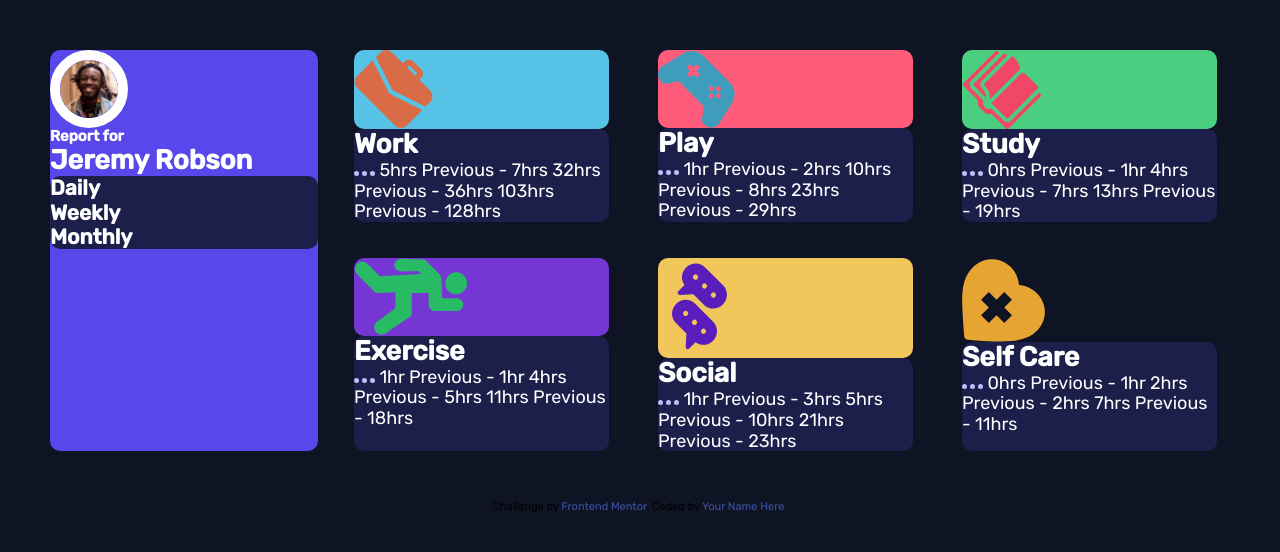
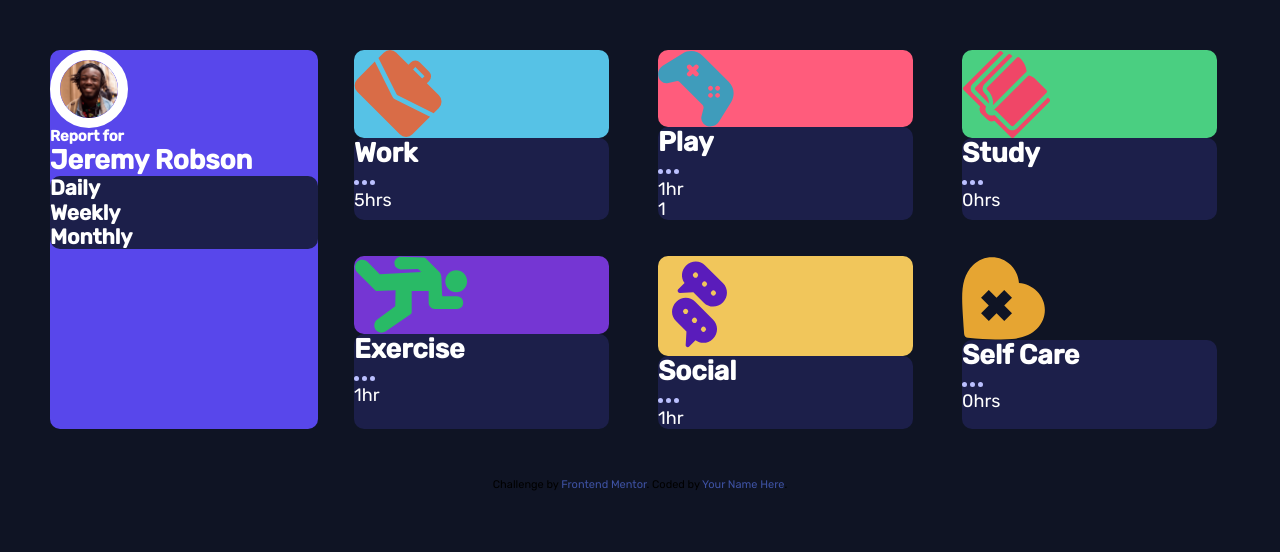
Before and after one commit to evancp87/Time-Tracking-Dashboard, a website: page index.html in a window 1280 px wide. Drawn offline with Linux system fonts and the light colour scheme.

Commit message:
tweaks to markup

```diff
--- a/index.html
+++ b/index.html
@@ -31,6 +31,8 @@
     <section class='dashboard-grid'>
 
       <article class="user-card">
+        <div class="profile-grid-wrapper">
+
           <div class='user-profile'>
             <img src='/images/image-jeremy.png' alt='user-icon' class='user-img'>
             <h2 class='user-name'>
@@ -39,15 +41,22 @@
               Jeremy Robson
             </h2>
           </div>
+        </div>
         <div class='periods'>
+          <div class="periods-grid-wrapper">
+            <div class="periods-flex-container">
+
 
               <h3 id='daily'>Daily</h3>
               <h3 id='weekly'>Weekly</h3>
               <h3 id='monthly'>Monthly </h3>
             </div>
+          </div>
+        </div>
         </article>
 
       <article class="card-grid">
+
         <div class='activity-icon'>
           <img src="/images/icon-work.svg" alt='work icon'>
         </div>
@@ -56,17 +65,17 @@
           <h2>Work</h2>
           <img src="/images/icon-ellipsis.svg" alt='ellipses'>
 
-          5hrs
+          <p>5hrs</p>
           <!-- daily -->
-          Previous - 7hrs
+          <!-- Previous - 7hrs -->
           <!-- daily -->
-          32hrs
+          <!-- 32hrs -->
           <!-- weekly -->
-          Previous - 36hrs
+          <!-- Previous - 36hrs -->
           <!-- weekly -->
-          103hrs
+          <!-- 103hrs -->
           <!-- monthly -->
-          Previous - 128hrs
+          <!-- Previous - 128hrs -->
           <!-- monthly -->
         </div>
 
@@ -84,17 +93,17 @@
           <h2>Play</h2>
           <img src="/images/icon-ellipsis.svg" alt='ellipses'>
 
-          1hr
+          <p>1hr</p>1
           <!-- daily -->
-          Previous - 2hrs
+          <!-- Previous - 2hrs -->
           <!-- daily -->
-          10hrs
+          <!-- 10hrs -->
           <!-- weekly -->
-          Previous - 8hrs
+          <!-- Previous - 8hrs -->
           <!-- weekly -->
-          23hrs
+          <!-- 23hrs -->
           <!-- monthly -->
-          Previous - 29hrs
+          <!-- Previous - 29hrs -->
           <!-- monthly -->
         </div>
 
@@ -111,17 +120,17 @@
           <h2>Study</h2>
           <img src="/images/icon-ellipsis.svg" alt='ellipses'>
 
-          0hrs
+         <p>0hrs</p>
           <!-- daily -->
-          Previous - 1hr
+          <!-- Previous - 1hr -->
           <!-- daily -->
-          4hrs
+          <!-- 4hrs -->
           <!-- weekly -->
-          Previous - 7hrs
+          <!-- Previous - 7hrs -->
           <!-- weekly -->
-          13hrs
+          <!-- 13hrs -->
           <!-- monthly -->
-          Previous - 19hrs
+          <!-- Previous - 19hrs -->
           <!-- monthly -->
         </div>
       </article>
@@ -132,22 +141,24 @@
 
         </div>
         <div class='activity'>
+<div class="flex-container">
 
   <h2>Exercise</h2>
   <img src="/images/icon-ellipsis.svg" alt='ellipses'>
 
-          1hr
+  <p>1hr</p>
   <!-- daily -->
-          Previous - 1hr
+  <!-- Previous - 1hr -->
   <!-- daily -->
-          4hrs
+  <!-- 4hrs -->
   <!-- weekly -->
-          Previous - 5hrs
+  <!-- Previous - 5hrs -->
   <!-- weekly -->
-          11hrs
+  <!-- 11hrs -->
   <!-- monthly -->
-          Previous - 18hrs
+  <!-- Previous - 18hrs -->
   <!-- monthly -->
+</div>
         </div>
       </article>
 
@@ -161,17 +172,17 @@
           <h2>Social</h2>
           <img src="/images/icon-ellipsis.svg" alt='ellipses'>
 
-          1hr
+         <p>1hr</p>
           <!-- daily -->
-          Previous - 3hrs
+          <!-- Previous - 3hrs -->
           <!-- daily -->
-          5hrs
+          <!-- 5hrs -->
           <!-- weekly -->
-          Previous - 10hrs
+          <!-- Previous - 10hrs -->
           <!-- weekly -->
-          21hrs
+          <!-- 21hrs -->
           <!-- monthly -->
-          Previous - 23hrs
+          <!-- Previous - 23hrs -->
           <!-- monthly -->
         </div>
       </article>
@@ -185,17 +196,17 @@
 
           <h2>Self Care</h2>
           <img src="/images/icon-ellipsis.svg" alt='ellipses'>
-          0hrs
+          <p>0hrs</p>
           <!-- daily -->
-          Previous - 1hr
+          <!-- Previous - 1hr -->
           <!-- daily -->
-          2hrs
+          <!-- 2hrs -->
           <!-- weekly -->
-          Previous - 2hrs
+          <!-- Previous - 2hrs -->
           <!-- weekly -->
-          7hrs
+          <!-- 7hrs -->
           <!-- monthly -->
-          Previous - 11hrs
+          <!-- Previous - 11hrs -->
           <!-- monthly -->
 
         </div>
```
Lines whose indentation alone changed are shown as unchanged.
